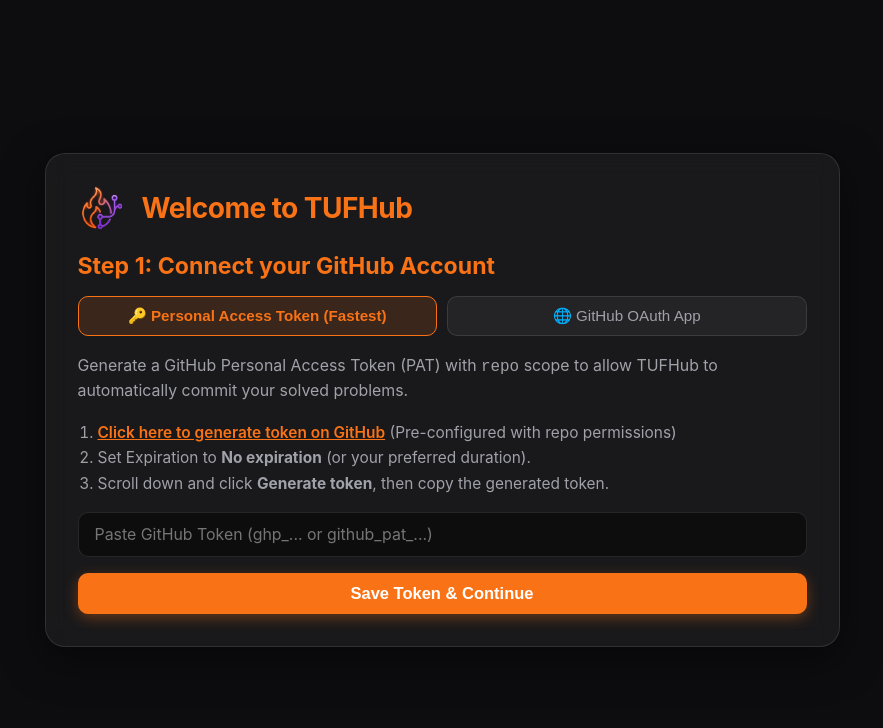
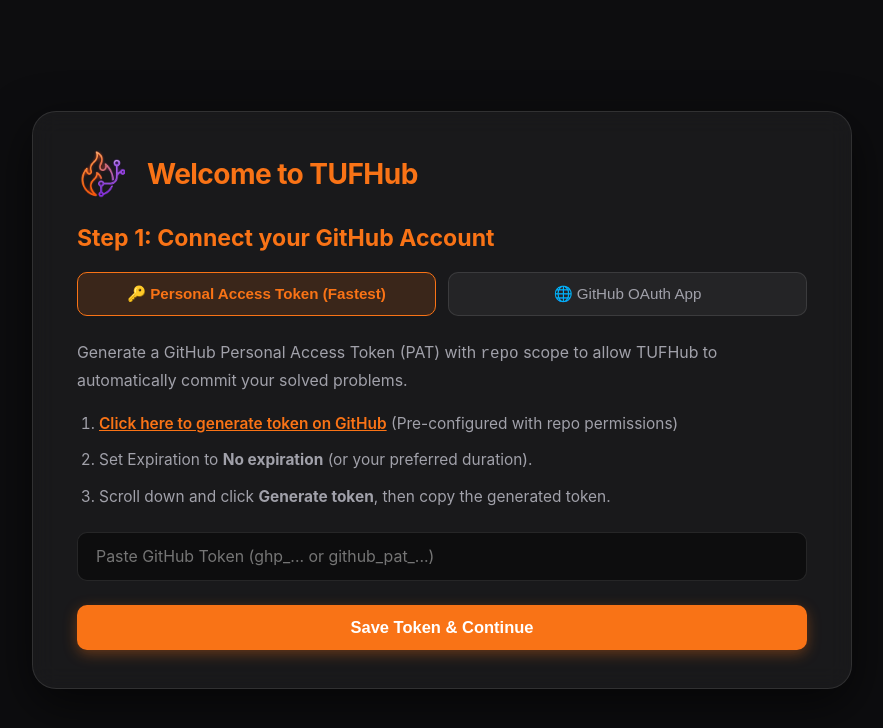
Before and after one commit to Arora-Sir/TUFHub, a website built with webpack: page src/welcome.html in a window 1280 px wide. Shown: the whole page, without its empty margins (198-1081 px from the left). Built offline with nearby package versions, Linux system fonts and the light colour scheme; some packages are replaced by stand-ins of ours.

Commit message:
style(welcome): add generous padding, vertical spacing and 820px width to eliminate touchy layout in OAuth mode

```diff
--- a/src/welcome.html
+++ b/src/welcome.html
@@ -14,7 +14,7 @@
       min-height: 100vh;
       width: 100vw;
       margin: 0;
-      padding: 32px 0;
+      padding: 40px 0;
       display: flex;
       justify-content: center;
       align-items: center;
@@ -24,11 +24,11 @@
       box-sizing: border-box;
     }
     .welcome-card {
-      width: 795px;
-      max-width: 96vw;
-      padding: 32px;
-      border-radius: 20px;
-      box-shadow: 0 12px 40px rgba(0, 0, 0, 0.5);
+      width: 820px;
+      max-width: 94vw;
+      padding: 38px 44px;
+      border-radius: 24px;
+      box-shadow: 0 16px 48px rgba(0, 0, 0, 0.6);
       margin: auto;
       box-sizing: border-box;
     }
@@ -36,12 +36,12 @@
       font-size: 1.54rem;
       font-weight: 700;
       color: var(--accent-orange);
-      margin-bottom: 16px;
+      margin-bottom: 20px;
     }
     .input-field {
       width: 100%;
-      padding: 12px 16px;
-      margin-bottom: 16px;
+      padding: 14px 18px;
+      margin-bottom: 18px;
       border-radius: var(--radius-md);
       border: 1px solid var(--card-border);
       background: rgba(0, 0, 0, 0.45);
@@ -58,15 +58,15 @@
     .toggle-row {
       display: flex;
       align-items: center;
-      gap: 10px;
-      margin-bottom: 18px;
+      gap: 12px;
+      margin-bottom: 22px;
       font-size: 1.01rem;
     }
     .helper-text {
       font-size: 1.06rem;
       color: var(--text-muted);
-      margin-bottom: 16px;
-      line-height: 1.55;
+      margin-bottom: 18px;
+      line-height: 1.6;
     }
     .helper-link {
       color: var(--accent-orange);
@@ -79,12 +79,12 @@
     }
     .tab-row {
       display: flex;
-      gap: 10px;
-      margin-bottom: 18px;
+      gap: 12px;
+      margin-bottom: 24px;
     }
     .tab-btn {
       flex: 1;
-      padding: 10px 14px;
+      padding: 12px 16px;
       font-size: 1.01rem;
       background: rgba(255, 255, 255, 0.05);
       border: 1px solid var(--card-border);
@@ -104,30 +104,44 @@
       align-items: center;
       justify-content: space-between;
       background: rgba(0, 0, 0, 0.55);
-      padding: 10px 14px;
+      padding: 12px 16px;
       border-radius: var(--radius-md);
       border: 1px solid rgba(255, 255, 255, 0.12);
-      margin: 10px 0 16px 0;
+      margin: 12px 0 20px 0;
       font-size: 0.97rem;
       word-break: break-all;
     }
     .instruction-list {
-      margin: 10px 0 16px 20px;
+      margin: 14px 0 22px 22px;
       padding: 0;
       font-size: 1.03rem;
       color: var(--text-muted);
-      line-height: 1.65;
+      line-height: 1.7;
+    }
+    .instruction-list li {
+      margin-bottom: 10px;
+    }
+    .instruction-list li:last-child {
+      margin-bottom: 0;
     }
     .profile-cta {
       font-size: 1.1rem !important;
-      padding: 11px 18px !important;
+      padding: 13px 22px !important;
+      margin-top: 6px;
+    }
+    .prefill-highlight-card {
+      background: rgba(88, 166, 255, 0.08);
+      border: 1px solid rgba(88, 166, 255, 0.3);
+      border-radius: 12px;
+      padding: 18px 22px;
+      margin-bottom: 22px;
     }
   </style>
 </head>
 <body>
   <div class="card welcome-card">
-    <div class="brand" style="margin-bottom: 22px;">
-      <img src="assets/icons/icon128.png" alt="TUFHub" style="width: 44px; height: 44px; vertical-align: middle; border-radius: 10px; margin-right: 10px;" />
+    <div class="brand" style="margin-bottom: 26px;">
+      <img src="assets/icons/icon128.png" alt="TUFHub" style="width: 48px; height: 48px; vertical-align: middle; border-radius: 12px; margin-right: 12px;" />
       <span class="brand-title" style="font-size: 1.87rem;">Welcome to TUFHub</span>
     </div>
 
@@ -158,18 +172,18 @@
 
       <!-- OAuth Auth Box -->
       <div id="oauth-auth-box" class="hidden">
-        <p class="helper-text" style="margin-bottom: 6px;">
+        <p class="helper-text" style="margin-bottom: 8px;">
           Connect using a registered GitHub OAuth Application.
         </p>
-        <p class="helper-note" style="color: #9ca3af; font-size: 0.9rem; margin: 0 0 14px 0;">
+        <p class="helper-note" style="color: #9ca3af; font-size: 0.9rem; margin: 0 0 20px 0; line-height: 1.5;">
           💡 <strong>Note:</strong> PAT (Personal Access Token) is recommended for most users. OAuth requires you to register and manage your own GitHub OAuth App credentials.
         </p>
 
-        <div class="prefill-highlight-card" style="background: rgba(88, 166, 255, 0.08); border: 1px solid rgba(88, 166, 255, 0.3); border-radius: 8px; padding: 14px; margin-bottom: 16px;">
-          <p style="margin: 0 0 10px 0; font-size: 0.99rem; color: #c9d1d9;">
+        <div class="prefill-highlight-card">
+          <p style="margin: 0 0 12px 0; font-size: 0.99rem; color: #c9d1d9; line-height: 1.55;">
             ⚡ <strong>Automatic 1-Click Registration:</strong> The link below opens GitHub with Application Name, Homepage URL, and Callback URL <strong>pre-filled automatically</strong> for your browser!
           </p>
-          <a id="register-oauth-link" href="https://github.com/settings/applications/new" target="_blank" rel="noopener noreferrer" class="profile-cta primary-btn" style="display: inline-block; text-decoration: none; text-align: center; font-size: 0.97rem; width: auto; padding: 8px 16px;">
+          <a id="register-oauth-link" href="https://github.com/settings/applications/new" target="_blank" rel="noopener noreferrer" class="profile-cta primary-btn" style="display: inline-block; text-decoration: none; text-align: center; font-size: 0.97rem; width: auto; padding: 10px 20px !important; margin-top: 0;">
             Register OAuth App on GitHub ↗
           </a>
         </div>
```
